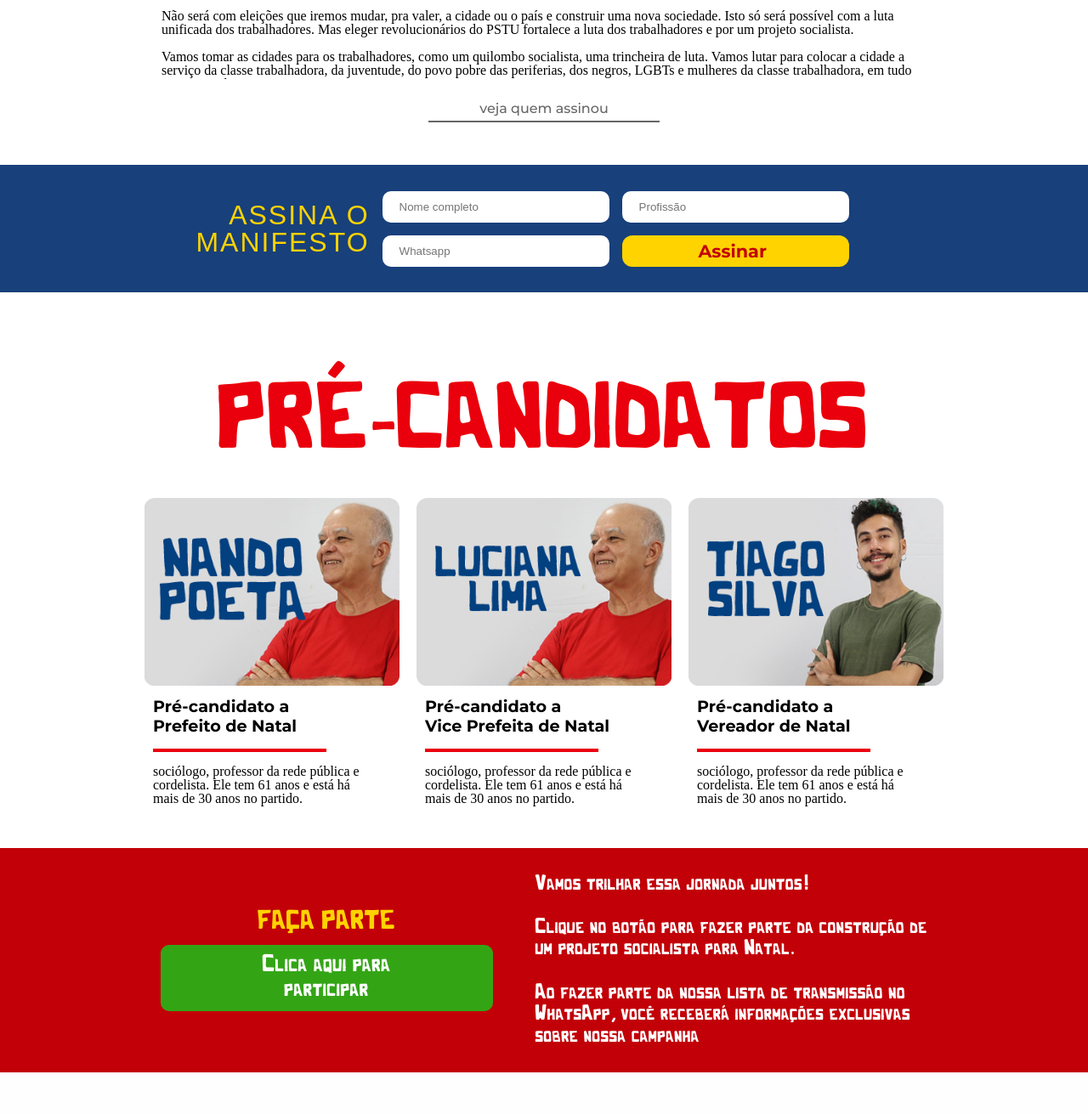
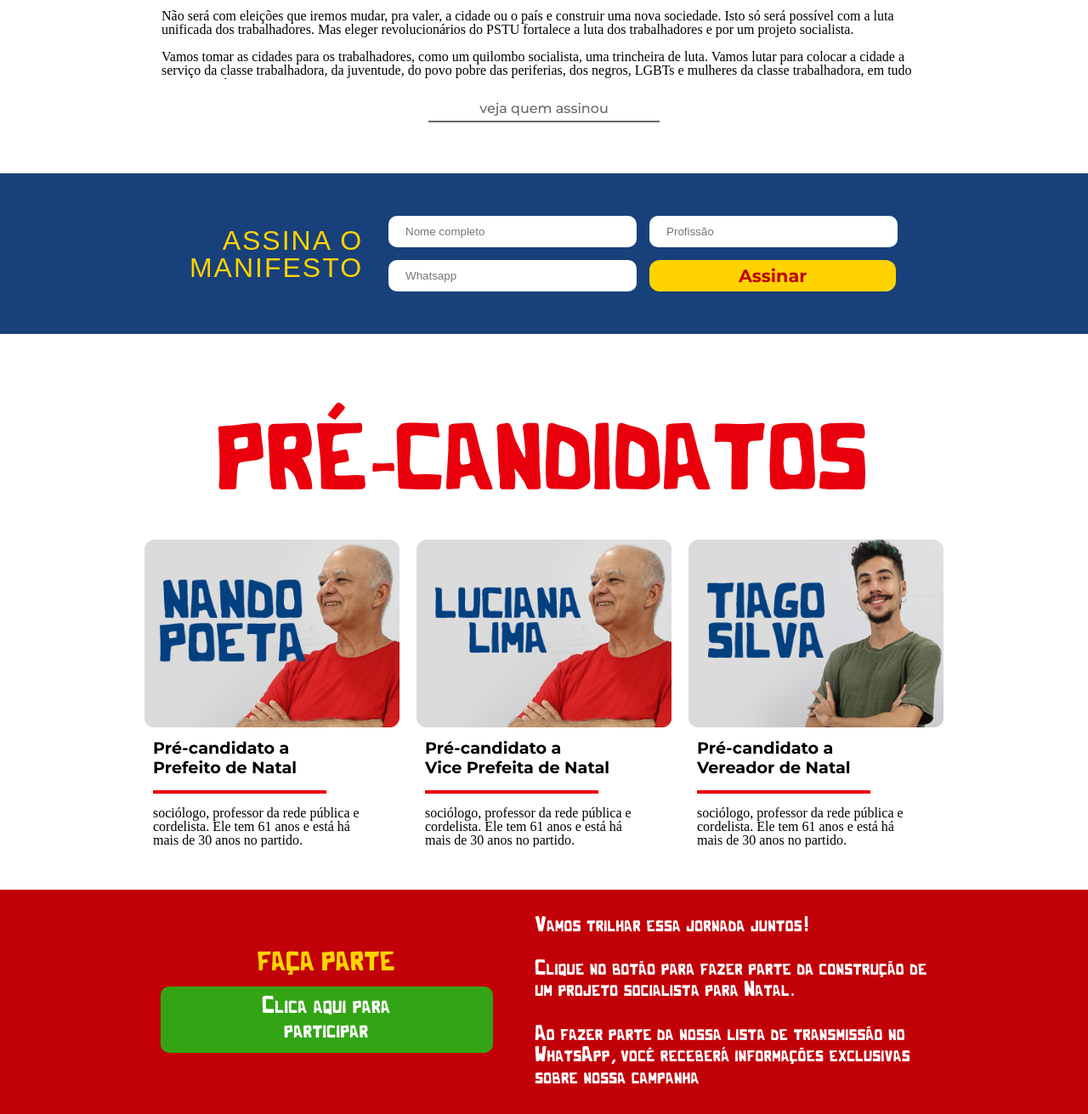
Before and after one commit to igorbrx2/projetosocialista, a PHP site: page / in a window 1280 px wide. Shown: the part 1675-2986 px from the top of the page at 85% size. Before the commit the page ends 2937 px from the top, so only its background shows below. Run offline with PHP 8.4, Linux system fonts and the light colour scheme; some web fonts are replaced.

Commit message:
iniciada responsividade, terminar amanha responsividade do mobile

```diff
--- a/index.html
+++ b/index.html
@@ -73,19 +73,23 @@
     </article>
 
     <button class="btn-quemassinou montserrat-font">veja quem assinou</button>
+    <div id="listaNomes"></div>
 
+    <div class="bg-assina-manifesto">
     <section id="assina-manifesto">
       <h2 class="londrina-font">ASSINA O<br>MANIFESTO</h2>
       <div class="container-form">
-      <form action="./" class="assinar-form">
+      <form action="./" id="assinar-form">
         <input type="text" id="nomeCompleto" placeholder="Nome completo">
         <input type="text" id="profissao" placeholder="Profissão">
         <input type="tel" id="whatsapp" placeholder="Whatsapp">
-        <button class="montserrat-font">Assinar</button>
+        <button type="submit" class="montserrat-font"><a href="#">Assinar</a></button>
       </form>
 
     </div>
     </section>
+  </div>
+
   </div>
 
   <!-- FIM DO MANIFESTO -->
@@ -131,6 +135,7 @@
     </ul>
   </section>
 
+  <div class="bg-faca-parte">
   <section id="faca-parte">
     <div class="clique-aqui">
       <h2 class="cactus-font">FAÇA PARTE</h2>
@@ -145,10 +150,7 @@
       </p>
     </div>
   </section>
-
-
-
-
+</div>
 
 
  <script src="https://code.jquery.com/jquery-3.3.1.slim.min.js" integrity="sha384-q8i/X+965DzO0rT7abK41JStQIAqVgRVzpbzo5smXKp4YfRvH+8abtTE1Pi6jizo" crossorigin="anonymous"></script>
--- a/script.js
+++ b/script.js
@@ -1,3 +1,19 @@
+
+
+document.querySelector('.btn-quemassinou').addEventListener('click', function() {
+    fetch('/nomes')
+    .then(response => response.json())
+    .then(nomes => {
+        const listaNomes = document.getElementById('listaNomes');
+        listaNomes.innerHTML = nomes.map(nome => `<p>${nome}</p>`).join('');
+    })
+    .catch(error => {
+        console.error('Error:', error);
+    });
+});
+
+// MENU RESPONSIVO
+
 class MobileNavbar {
     constructor(mobileMenu, navList, navLinks) {
         this.mobileMenu = document.querySelector(mobileMenu);
--- a/style.css
+++ b/style.css
@@ -124,6 +124,7 @@
 }
 
 #corpo-manifesto p {
+    width: 95vw;
     max-width: 900px;
     max-height: 450px;
     overflow-y: scroll;
@@ -146,14 +147,22 @@
     background-color: white;
 }
     /* assinatura do manifesto */
-    #assina-manifesto {
+    .bg-assina-manifesto {
+        background-color: var(--azul-manifesto);
         display: flex;
         justify-content: center;
         align-items: center;
-        background-color: var(--azul-manifesto);
-        height: 150px;
-        gap: 15px;
-        margin-top: 50px;
+        padding: 50px 0 ;
+        margin-top: 60px;
+    }
+
+    #assina-manifesto {
+        display: flex;
+        flex-wrap: wrap;
+        max-width: 70vw;
+        align-items: center;
+        justify-content: center;
+        gap: 30px;
     }
 
     #assina-manifesto h2 {
@@ -161,42 +170,44 @@
         font-size: 2rem;
         text-align: end;
         letter-spacing: 2px;
+        margin: 0 auto;
     }
 
     .container-form {
         width: 600px;
     }
 
-    .assinar-form {
+    #assinar-form {
         display: flex;
         flex-wrap: wrap;
         gap: 15px;
+        margin: 0 auto;
     }
 
-    .assinar-form input {
+    #assinar-form input {
         height: 35px;
         border-radius: 10px;
         border: none;
-        width: 255px;
+        width: calc(50% - 20px);
         padding-left: 10px;
     }
 
-    .assinar-form input::placeholder {
+    #assinar-form input::placeholder {
         padding-left: 10px;
     }
 
-    .assinar-form button {
+    #assinar-form button {
         display: flex;
         align-items: center;
+        justify-content: center;
         color: var(--vermelho-bg);
         font-weight: bold;
         font-size: 1.3rem;
         background-color: var(--amarelo-fonte);
         border: none;
         border-radius: 12px;
-        padding: 10px 90px;
+        width: calc(50% - 10px);
         height: 37px;
-        width: 267px;
         cursor: pointer;
     }
 
@@ -213,11 +224,15 @@
     font-size: 7rem;
     color: var(--vermelho-fonte);
     padding-bottom: 30px;
+    margin: 0 auto;
+    text-align: center;
 }
 
 .pre-candidatos-carrossel {
     display: flex;
+    flex-wrap: nowrap;
     gap: 20px;
+    overflow-x: auto;
 }
 
 .linha-vermelha-divisao {
@@ -249,11 +264,16 @@
     line-height: 1.2;
 }
     /* faça parte */
+
+    .bg-faca-parte {
+        background-color: var(--vermelho-bg);
+    }
+
 #faca-parte {
     display: flex;
+    flex-wrap: wrap;
     justify-content: center;
     align-items: center;
-    background-color: var(--vermelho-bg);
     width: 100%;
     margin-top: 50px;
     padding: 30px 0;
```
Also changed, not shown: package.json (added, +21 -0 lines), server.js (deleted, +0 -18 lines).
